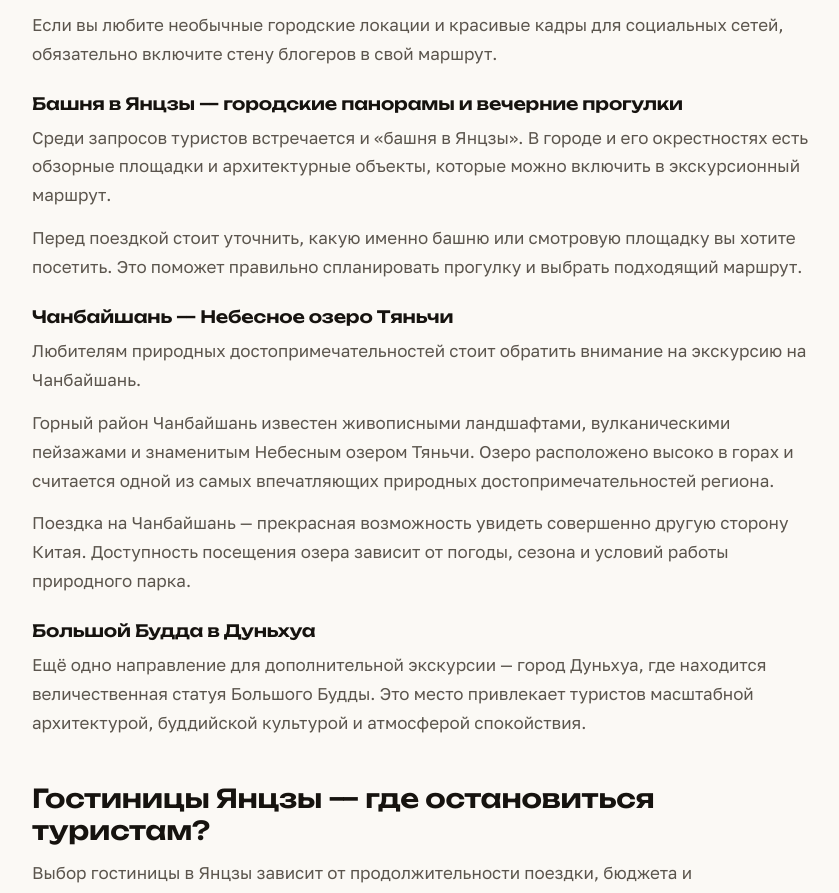
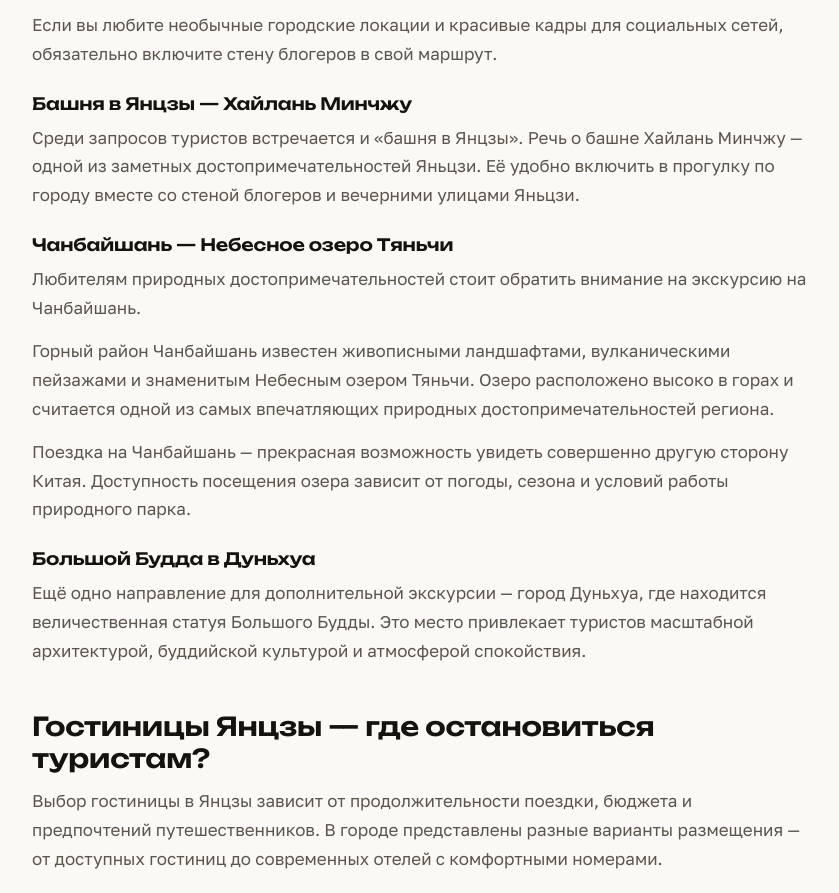
Before and after one commit to muchosun/yanji-yanji, a plain HTML site: page index.html in a window 1280 px wide. Shown: the part 4239-5132 px from the top of the page, without its empty margins (48-887 px from the left). Drawn offline with Linux system fonts and the light colour scheme.

Commit message:
content: башня Хайлань Минчжу (637129)

```diff
--- a/index.html
+++ b/index.html
@@ -219,9 +219,8 @@
         <p>Одно из самых узнаваемых мест современного Яньцзи — знаменитая стена блогеров, расположенная рядом с Яньбяньским университетом.</p>
         <p>Многочисленные яркие вывески на китайском и корейском языках создают необычную атмосферу, особенно после наступления темноты. Сюда приходят за красивыми фотографиями, видеороликами и прогулками по вечернему городу.</p>
         <p>Если вы любите необычные городские локации и красивые кадры для социальных сетей, обязательно включите стену блогеров в свой маршрут.</p>
-        <h3>Башня в Янцзы — городские панорамы и вечерние прогулки</h3>
-        <p>Среди запросов туристов встречается и «башня в Янцзы». В городе и его окрестностях есть обзорные площадки и архитектурные объекты, которые можно включить в экскурсионный маршрут.</p>
-        <p>Перед поездкой стоит уточнить, какую именно башню или смотровую площадку вы хотите посетить. Это поможет правильно спланировать прогулку и выбрать подходящий маршрут.</p>
+        <h3>Башня в Янцзы — Хайлань Минчжу</h3>
+        <p>Среди запросов туристов встречается и «башня в Янцзы». Речь о башне Хайлань Минчжу — одной из заметных достопримечательностей Яньцзи. Её удобно включить в прогулку по городу вместе со стеной блогеров и вечерними улицами Яньцзи.</p>
         <h3>Чанбайшань — Небесное озеро Тяньчи</h3>
         <p>Любителям природных достопримечательностей стоит обратить внимание на экскурсию на Чанбайшань.</p>
         <p>Горный район Чанбайшань известен живописными ландшафтами, вулканическими пейзажами и знаменитым Небесным озером Тяньчи. Озеро расположено высоко в горах и считается одной из самых впечатляющих природных достопримечательностей региона.</p>
```
